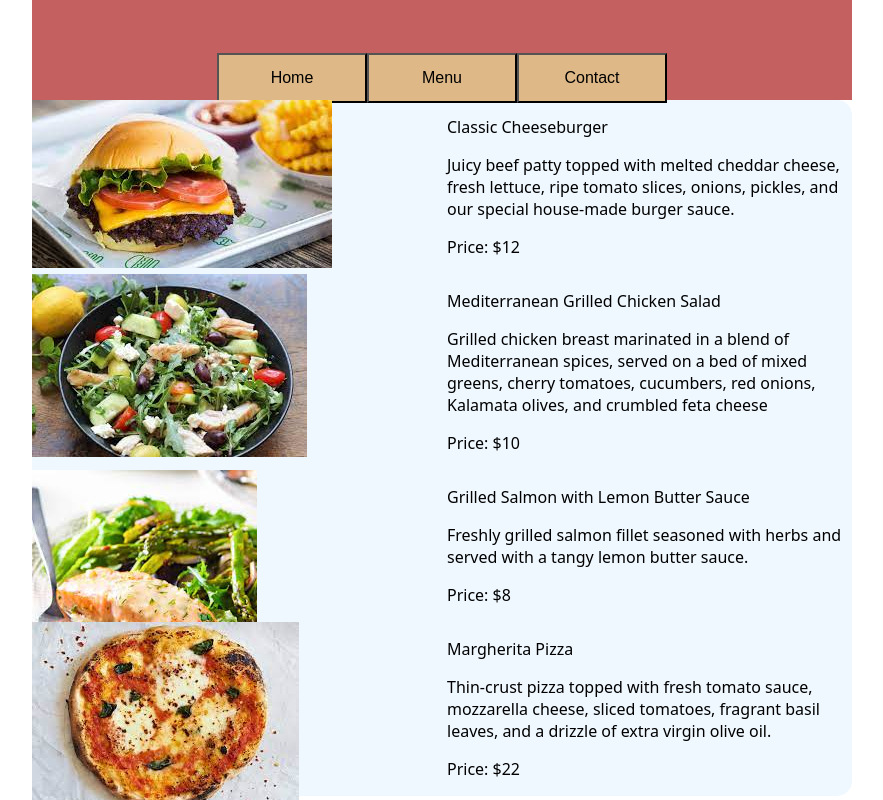
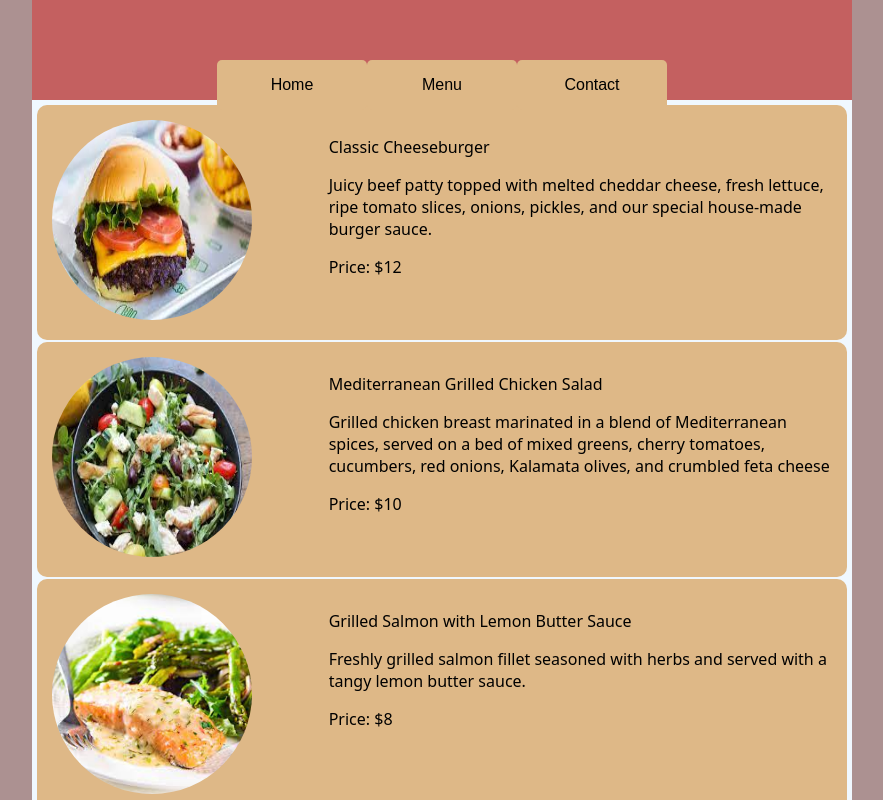
Before and after one commit to pabrokim/Restaurant-Page, a website built with webpack: page dist/index.html in a window 1280 px wide. Both pictures are taken after a click on the button "Menu". Shown: the top 800 px of the page, without its empty margins (198-1081 px from the left). Built offline with nearby package versions, Linux system fonts and the light colour scheme.

Commit message:
Adds more styles

```diff
--- a/src/styles.css
+++ b/src/styles.css
@@ -1,4 +1,5 @@
 body {
+    background-color: rgb(172, 145, 145);
     font-size: 16px;
     margin: 0 230px;
     font-family: system-ui, -apple-system, BlinkMacSystemFont, 'Segoe UI', Roboto, Oxygen, Ubuntu, Cantarell, 'Open Sans', 'Helvetica Neue', sans-serif;
@@ -15,8 +16,7 @@ body {
 
 }
 #content {
-    border-radius: 15px;
-
+    padding: 5px;
     background-color: aliceblue;
 
 }
@@ -35,10 +35,8 @@ body {
     margin-top: 15px;
     display: flex;
     justify-content: center;
-    align-items: center;
+    align-items: end;
     height: 40px;
-
-
 }
 button {
     font-size: 1rem;
@@ -46,7 +44,12 @@ button {
     width: 150px;
     padding:10px;
     background-color: burlywood;
-    margin-bottom: -3px;
+    margin-bottom: -10px;
+    border: none;
+    border-radius: 5px;
+}
+button:hover {
+    background-color: rgb(247, 180, 92);
 }
 .restName {
     color: rgb(196, 96, 96);
@@ -66,17 +69,26 @@ button {
     margin: 20px, 0px;
 }
 
-.menuCard {
+.menuCard,
+.profile {
     display:grid;
-    grid-template-columns: 1fr 1fr;
+    grid-template-columns: 1fr 2fr;
     gap: 10px;
+    border-radius: 10px;
 
-    border-radius: 10px;
+    margin-bottom: 2px;
+    background-color: burlywood;
 
 
 }
-.imgHolder {
-    width: 50px;
-    height: 50px;
+
+.images {
+    width: 200px;
+    height: 200px;
     border-radius: 50%;
+    padding: 15px;
 }
+.detailsCard,
+.contactCard {
+    padding: 15px;
+}
```
